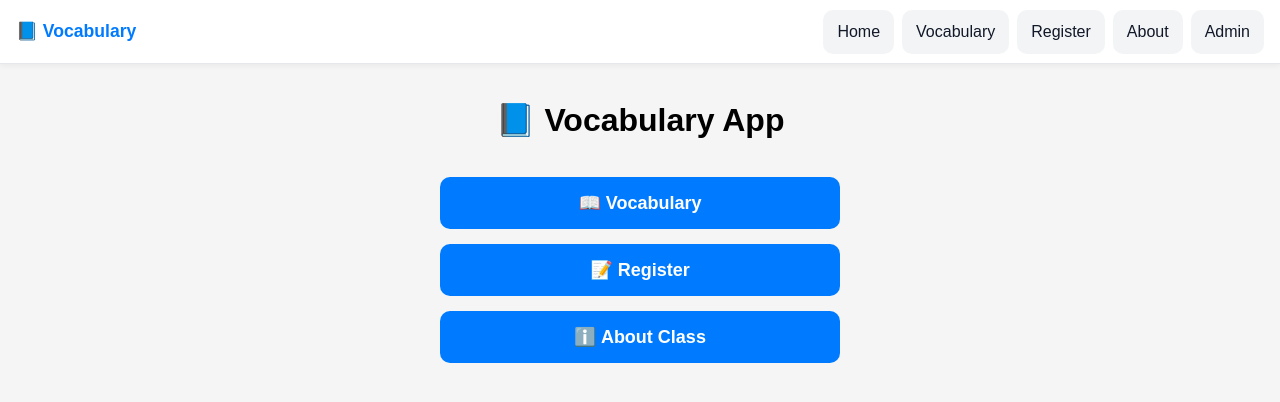
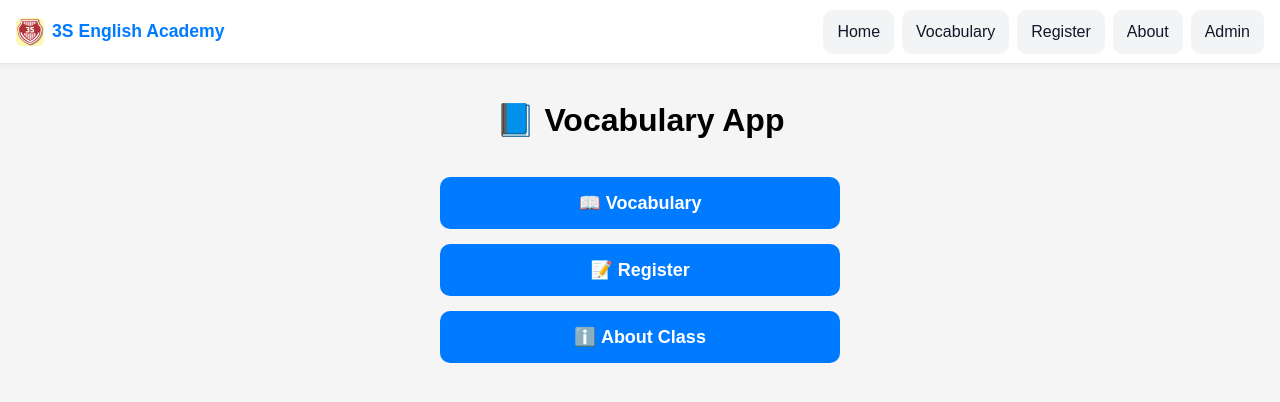
Before and after one commit to sachinsaitawadekar/vocabulary, a PHP site: page /index.php in a window 1280 px wide. Shown: the top 402 px of the page. Run offline with PHP 8.4, Linux system fonts and the light colour scheme.

Commit message:
updating nav bar with 3S logo and name

```diff
--- a/partials/nav.php
+++ b/partials/nav.php
@@ -22,9 +22,9 @@
     box-shadow: 0 2px 6px rgba(0,0,0,0.05);
     z-index: 1000;
   }
-  .topnav .brand a {
-    color: #007BFF; text-decoration: none; font-weight: 700; font-size: 1.1rem;
-  }
+  .topnav .brand { display: inline-flex; align-items: center; gap: 8px; }
+  .topnav .brand img { width: 28px; height: 28px; border-radius: 6px; display: inline-block; }
+  .topnav .brand a { color: #007BFF; text-decoration: none; font-weight: 700; font-size: 1.1rem; }
   .topnav .links {
     display: flex; gap: 8px; align-items: center;
   }
@@ -59,7 +59,10 @@
 </style>
 
 <nav class="topnav" role="navigation" aria-label="Primary">
-  <div class="brand"><a href="index.php">📘 Vocabulary</a></div>
+  <div class="brand">
+    <img src="picons/icon-192.png" alt="3S English Academy" />
+    <a href="index.php">3S English Academy</a>
+  </div>
   <button class="hamburger" aria-label="Toggle menu" aria-expanded="false">☰</button>
   <div class="links" id="navLinks">
     <a href="index.php">Home</a>
```
